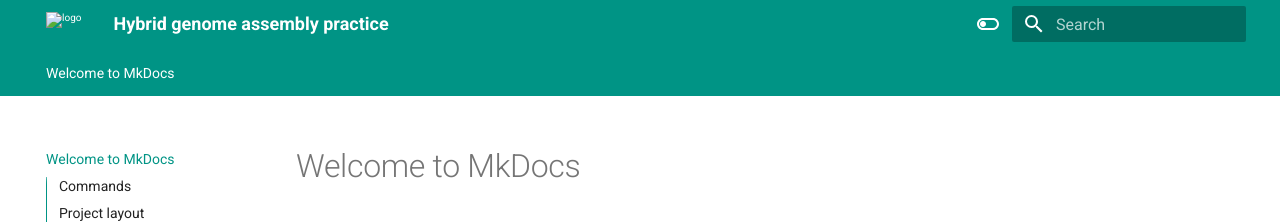
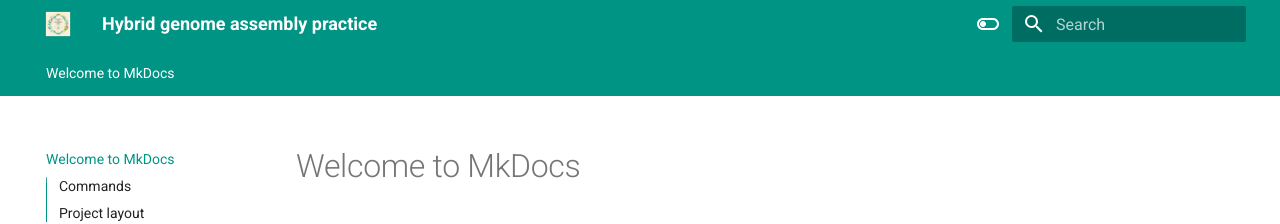
Before and after one commit to EAEOMICS/Hybrid-genome-assembly-practice, an MkDocs documentation site: the page built from docs/index.md, in a window 1280 px wide. Shown: the top 224 px of the page. Built offline with MkDocs 1.6.1 and Material for MkDocs 9.7.7, drawn with Linux system fonts in a browser that asks for light colours.

Commit message:
Update mkdocs.yml

```diff
--- a/mkdocs.yml
+++ b/mkdocs.yml
@@ -1,7 +1,7 @@
 site_name: Hybrid genome assembly practice
 theme:
   name: material
-  logo: docs/assets/logo.png
+  logo: assets/logo.png
   features:
     - navigation.tabs
     - navigation.sections
```
